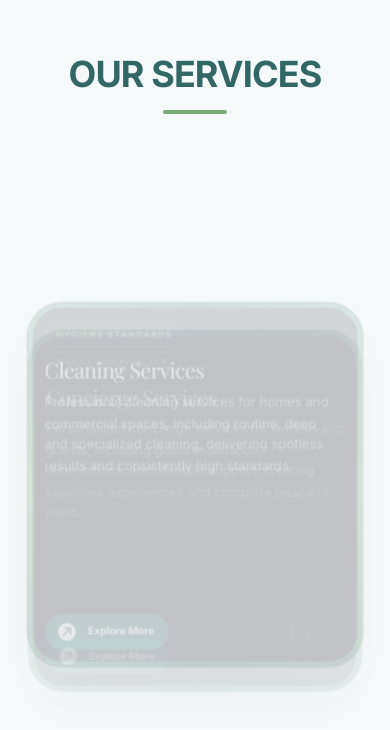
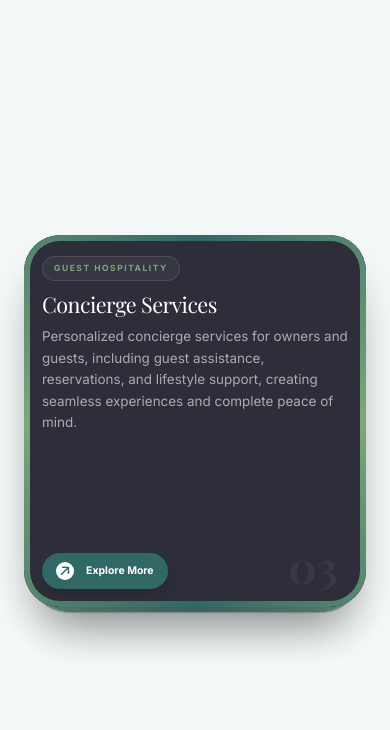
Before and after one commit to CarlosMaurin/vis_final, a React (Vite) app: page / in a window 390 px wide. Shown: the part 1469-2199 px from the top of the page. Built offline with nearby package versions, Linux system fonts and the light colour scheme; a web font is replaced by a local one.

Commit message:
Update Services.tsx

```diff
--- a/components/Services.tsx
+++ b/components/Services.tsx
@@ -11,12 +11,32 @@ import {
 import { X, CheckCircle2 } from 'lucide-react';
 import { ServiceCardProps } from '../types';
 
+// ─── Mobile card animation states ────────────────────────────────────────────
+type MobileCardState = 'hidden' | 'active' | 'stacked-1' | 'stacked-2';
+
+const MOBILE_STATES: Record<MobileCardState, object> = {
+  hidden:      { y: 160, opacity: 0,    scale: 0.92  },
+  active:      { y: 0,   opacity: 1,    scale: 1     },
+  'stacked-1': { y: 14,  opacity: 0.78, scale: 0.955 },
+  'stacked-2': { y: 22,  opacity: 0.58, scale: 0.915 },
+};
+
+const MOBILE_SPRING = {
+  type: 'spring' as const,
+  stiffness: 280,
+  damping: 26,
+  mass: 0.8,
+};
+// ─────────────────────────────────────────────────────────────────────────────
+
 interface AnimatedServiceCardProps extends ServiceCardProps {
   progress: MotionValue<number>;
   range: [number, number];
   onExplore: () => void;
   className?: string;
   style?: any;
+  /** When provided the card uses trigger-based spring animation (mobile only) */
+  mobileCardState?: MobileCardState;
 }
 
 const ServiceCard: React.FC<AnimatedServiceCardProps> = ({
@@ -29,12 +49,17 @@ const ServiceCard: React.FC<AnimatedServiceCardProps> = ({
   onExplore,
   className = '',
   style = {},
+  mobileCardState,
 }) => {
-  const opacity = useTransform(progress, range, [0, 1]);
+  // Desktop: scroll-driven transforms
+  const opacity    = useTransform(progress, range, [0, 1]);
   const translateY = useTransform(progress, range, [60, 0]);
-  const scale = useTransform(progress, range, [0.975, 1]);
+  const scale      = useTransform(progress, range, [0.975, 1]);
 
-  const PAD = 'clamp(18px, 2.2vw, 34px)';
+  // If mobileCardState is provided we are in mobile trigger-mode
+  const isMobile = mobileCardState != null;
+
+  const PAD         = 'clamp(18px, 2.2vw, 34px)';
   const FOOTER_SAFE = 'clamp(72px, 10vh, 110px)';
 
   const borderStyle: React.CSSProperties = {
@@ -53,10 +78,11 @@ const ServiceCard: React.FC<AnimatedServiceCardProps> = ({
 
   return (
     <motion.div
+      initial={isMobile ? MOBILE_STATES.hidden : undefined}
+      animate={isMobile ? MOBILE_STATES[mobileCardState] : undefined}
+      transition={isMobile ? MOBILE_SPRING : undefined}
       style={{
-        opacity,
-        y: translateY,
-        scale,
+        ...(isMobile ? {} : { opacity, y: translateY, scale }),
         height: 'clamp(320px, 44vh, 460px)',
         ...style,
       }}
@@ -66,16 +92,9 @@ const ServiceCard: React.FC<AnimatedServiceCardProps> = ({
 
       <div
         className="relative z-10 h-full"
-        style={{
-          padding: PAD,
-        }}
+        style={{ padding: PAD }}
       >
-        <div
-          className="h-full"
-          style={{
-            paddingBottom: FOOTER_SAFE,
-          }}
-        >
+        <div className="h-full" style={{ paddingBottom: FOOTER_SAFE }}>
           <div>
             <div
               className="inline-flex items-center rounded-full bg-white/5 backdrop-blur-md border border-white/10 font-bold uppercase tracking-[0.18em] text-accent"
@@ -115,11 +134,7 @@ const ServiceCard: React.FC<AnimatedServiceCardProps> = ({
 
         <div
           className="absolute flex items-end justify-between"
-          style={{
-            left: PAD,
-            right: PAD,
-            bottom: PAD,
-          }}
+          style={{ left: PAD, right: PAD, bottom: PAD }}
         >
           <button
             onClick={(e) => {
@@ -146,10 +161,7 @@ const ServiceCard: React.FC<AnimatedServiceCardProps> = ({
                 fill="none"
                 xmlns="http://www.w3.org/2000/svg"
                 className="transition-transform duration-300 ease-in-out group-hover/btn:translate-x-[150%] group-hover/btn:-translate-y-[150%]"
-                style={{
-                  width: 'clamp(10px, 0.9vw, 12px)',
-                  height: 'clamp(10px, 0.9vw, 12px)',
-                }}
+                style={{ width: 'clamp(10px, 0.9vw, 12px)', height: 'clamp(10px, 0.9vw, 12px)' }}
               >
                 <path
                   d="M13.376 11.552l-.264-10.44-10.44-.24.024 2.28 6.96-.048L.2 12.56l1.488 1.488 9.432-9.432-.048 6.912 2.304.024z"
@@ -162,10 +174,7 @@ const ServiceCard: React.FC<AnimatedServiceCardProps> = ({
                 fill="none"
                 xmlns="http://www.w3.org/2000/svg"
                 className="absolute transition-transform duration-300 ease-in-out translate-x-[-150%] translate-y-[150%] group-hover/btn:translate-x-0 group-hover/btn:translate-y-0 delay-75"
-                style={{
-                  width: 'clamp(10px, 0.9vw, 12px)',
-                  height: 'clamp(10px, 0.9vw, 12px)',
-                }}
+                style={{ width: 'clamp(10px, 0.9vw, 12px)', height: 'clamp(10px, 0.9vw, 12px)' }}
               >
                 <path
                   d="M13.376 11.552l-.264-10.44-10.44-.24.024 2.28 6.96-.048L.2 12.56l1.488 1.488 9.432-9.432-.048 6.912 2.304.024z"
@@ -200,20 +209,45 @@ const Services: React.FC = () => {
   const [selectedService, setSelectedService] = useState<number | null>(null);
 
   const [wrapperHeightPx, setWrapperHeightPx] = useState<number>(0);
-  const [navOffsetPx, setNavOffsetPx] = useState<number>(110);
-  const [activeMobileCard, setActiveMobileCard] = useState<number>(1);
+  const [navOffsetPx, setNavOffsetPx]         = useState<number>(110);
+
+  // ── Mobile stacking state ──────────────────────────────────────────────────
+  // How many cards have been triggered (0–3).
+  // Only advances forward — scrolling back keeps cards in their stacked state.
+  const [mobileCardsEntered, setMobileCardsEntered] = useState(0);
+
+  const getMobileCardState = (cardNumber: 1 | 2 | 3): MobileCardState => {
+    const diff = mobileCardsEntered - cardNumber;
+    if (diff < 0)   return 'hidden';
+    if (diff === 0) return 'active';
+    if (diff === 1) return 'stacked-1';
+    return 'stacked-2';
+  };
+
+  const getMobileZIndex = (cardNumber: 1 | 2 | 3): number => {
+    const diff = mobileCardsEntered - cardNumber;
+    if (diff < 0)   return 5;
+    if (diff === 0) return 30;
+    if (diff === 1) return 20;
+    return 10;
+  };
+
+  const getMobilePointerEvents = (cardNumber: 1 | 2 | 3) =>
+    mobileCardsEntered === cardNumber ? 'auto' : 'none';
+  // ──────────────────────────────────────────────────────────────────────────
 
   useEffect(() => {
     const calc = () => {
       const vh = window.innerHeight;
       const vw = window.innerWidth;
 
-      let screens = 5.75;
-      if (vw >= 768) screens = 4.8;
+      // Desktop screens unchanged. Mobile: 6.15 → 4.0 (3 card beats + title)
+      let screens = 4.0;
+      if (vw >= 768)  screens = 4.8;
       if (vw >= 1024) screens = 4.4;
       if (vw >= 1366) screens = 4.9;
-      if (vw < 768 && vh < 780) screens += 0.25;
-      if (vh < 720) screens += 0.2;
+      if (vw < 768 && vh < 780) screens += 0.2;
+      if (vh < 720)  screens += 0.15;
 
       setWrapperHeightPx(Math.round(vh * screens));
       setNavOffsetPx(vw >= 768 ? 120 : 104);
@@ -239,77 +273,28 @@ const Services: React.FC = () => {
     mass: 0.42,
   });
 
-  const mobileProgress = useSpring(scrollYProgress, {
-    stiffness: 118,
-    damping: 30,
-    mass: 0.34,
+  // ── Mobile card trigger thresholds ────────────────────────────────────────
+  // Card 1 → 0.22 | Card 2 → 0.48 | Card 3 → 0.72
+  // Raw scrollYProgress (no spring) for crisp threshold detection.
+  useMotionValueEvent(scrollYProgress, 'change', (latest) => {
+    setMobileCardsEntered((prev) => {
+      if (latest >= 0.72 && prev < 3) return 3;
+      if (latest >= 0.48 && prev < 2) return 2;
+      if (latest >= 0.22 && prev < 1) return 1;
+      return prev;
+    });
   });
+  // ──────────────────────────────────────────────────────────────────────────
 
-  useMotionValueEvent(mobileProgress, 'change', (latest) => {
-    if (latest < 0.36) {
-      setActiveMobileCard(1);
-    } else if (latest < 0.66) {
-      setActiveMobileCard(2);
-    } else {
-      setActiveMobileCard(3);
-    }
-  });
+  // Desktop title animations (unchanged)
+  const bigTitleOpacity = useTransform(smoothProgress, [0, 0.12], [0, 0.07]);
+  const titleOpacity    = useTransform(smoothProgress, [0, 0.12], [0, 1]);
+  const titleY          = useTransform(smoothProgress, [0, 0.12], [10, 0]);
 
-  const bigTitleOpacity = useTransform(smoothProgress, [0, 0.12], [0, 0.07]);
-  const titleOpacity = useTransform(smoothProgress, [0, 0.12], [0, 1]);
-  const titleY = useTransform(smoothProgress, [0, 0.12], [10, 0]);
-
-  const titleMobileOpacity = useTransform(mobileProgress, [0.03, 0.13, 0.19], [0, 1, 1]);
-  const titleMobileY = useTransform(mobileProgress, [0.03, 0.13], [22, 0]);
-  const titleMobileScale = useTransform(mobileProgress, [0.03, 0.13], [0.985, 1]);
-
-  const mCard1Y = useTransform(
-    mobileProgress,
-    [0.14, 0.22, 0.34, 0.46, 1],
-    [88, 0, 0, -24, -24]
-  );
-  const mCard1Scale = useTransform(
-    mobileProgress,
-    [0.14, 0.22, 0.34, 0.46, 1],
-    [0.965, 1, 1, 0.972, 0.972]
-  );
-  const mCard1Opacity = useTransform(
-    mobileProgress,
-    [0.14, 0.22, 0.34, 0.46, 1],
-    [0, 1, 1, 0.58, 0.58]
-  );
-
-  const mCard2Y = useTransform(
-    mobileProgress,
-    [0.00, 0.30, 0.40, 0.50, 0.64, 0.76, 1],
-    [68, 68, 54, 0, 0, -24, -24]
-  );
-  const mCard2Scale = useTransform(
-    mobileProgress,
-    [0.00, 0.30, 0.40, 0.50, 0.64, 0.76, 1],
-    [0.985, 0.985, 0.988, 1, 1, 0.972, 0.972]
-  );
-  const mCard2Opacity = useTransform(
-    mobileProgress,
-    [0.00, 0.30, 0.40, 0.50, 0.64, 0.76, 1],
-    [0.18, 0.18, 0.42, 1, 1, 0.58, 0.58]
-  );
-
-  const mCard3Y = useTransform(
-    mobileProgress,
-    [0.00, 0.54, 0.66, 0.78, 1],
-    [94, 94, 56, 0, 0]
-  );
-  const mCard3Scale = useTransform(
-    mobileProgress,
-    [0.00, 0.54, 0.66, 0.78, 1],
-    [0.975, 0.975, 0.988, 1, 1]
-  );
-  const mCard3Opacity = useTransform(
-    mobileProgress,
-    [0.00, 0.54, 0.66, 0.78, 1],
-    [0.1, 0.1, 0.38, 1, 1]
-  );
+  // Mobile title animations (unchanged)
+  const titleMobileOpacity = useTransform(scrollYProgress, [0.03, 0.13, 0.19], [0, 1, 1]);
+  const titleMobileY       = useTransform(scrollYProgress, [0.03, 0.13], [22, 0]);
+  const titleMobileScale   = useTransform(scrollYProgress, [0.03, 0.13], [0.985, 1]);
 
   const serviceData = useMemo(
     () => [
@@ -355,35 +340,20 @@ const Services: React.FC = () => {
           scrollbar-color: rgba(49, 103, 101, 0.58) transparent;
           scroll-behavior: smooth;
         }
-
-        .elegant-scroll::-webkit-scrollbar {
-          width: 8px;
-        }
-
+        .elegant-scroll::-webkit-scrollbar { width: 8px; }
         .elegant-scroll::-webkit-scrollbar-track {
           background: transparent;
           border-radius: 999px;
           margin: 10px 0;
         }
-
         .elegant-scroll::-webkit-scrollbar-thumb {
-          background: linear-gradient(
-            180deg,
-            rgba(124, 168, 122, 0.92) 0%,
-            rgba(49, 103, 101, 0.92) 100%
-          );
+          background: linear-gradient(180deg, rgba(124,168,122,0.92) 0%, rgba(49,103,101,0.92) 100%);
           border-radius: 999px;
-          border: 1.5px solid rgba(255, 255, 255, 0.95);
+          border: 1.5px solid rgba(255,255,255,0.95);
         }
-
         .elegant-scroll::-webkit-scrollbar-thumb:hover {
-          background: linear-gradient(
-            180deg,
-            rgba(124, 168, 122, 1) 0%,
-            rgba(49, 103, 101, 1) 100%
-          );
+          background: linear-gradient(180deg, rgba(124,168,122,1) 0%, rgba(49,103,101,1) 100%);
         }
-
         .modal-scroll-area {
           height: 100%;
           overflow-y: auto;
@@ -401,6 +371,8 @@ const Services: React.FC = () => {
         <div className="sticky top-0 h-screen w-full overflow-hidden px-6">
           <div className="max-w-7xl mx-auto w-full h-full">
             <div className="h-full flex flex-col justify-center pt-28 md:pt-32 pb-16 md:pb-20">
+
+              {/* ── Desktop title (unchanged) ─────────────────────────── */}
               <div className="hidden md:block relative mb-10 lg:mb-12">
                 <motion.h2
                   style={{ opacity: bigTitleOpacity }}
@@ -422,6 +394,7 @@ const Services: React.FC = () => {
                 </motion.div>
               </div>
 
+              {/* ── Mobile title (unchanged) ──────────────────────────── */}
               <div className="md:hidden mb-10">
                 <motion.div
                   style={{
@@ -438,6 +411,7 @@ const Services: React.FC = () => {
                 </motion.div>
               </div>
 
+              {/* ── Desktop cards (unchanged) ─────────────────────────── */}
               <div className="hidden md:grid grid-cols-3 gap-10 lg:gap-12 items-stretch">
                 <ServiceCard
                   number="#01"
@@ -471,8 +445,14 @@ const Services: React.FC = () => {
                 />
               </div>
 
+              {/* ── Mobile cards — stacking animation ────────────────────
+                  Each card triggers independently via scroll threshold.
+                  Spring animation snaps card to position on a single scroll
+                  gesture. Previous cards peek from behind as a visible deck.
+              ─────────────────────────────────────────────────────────── */}
               <div className="md:hidden relative flex-1 flex items-center justify-center">
-                <div className="relative w-full" style={{ height: 'clamp(360px, 49vh, 510px)' }}>
+                <div className="relative w-full" style={{ height: 'clamp(350px, 48vh, 500px)' }}>
+
                   <ServiceCard
                     number="#01"
                     category="Estate Management"
@@ -480,16 +460,14 @@ const Services: React.FC = () => {
                     description="From preventive technical support to seamless vendor coordination, we handle every operational detail. Our dedicated team acts as your local eyes and ears."
                     direction="up"
                     progress={smoothProgress}
-                    range={[0.14, 0.22]}
+                    range={[0.18, 0.28]}
                     onExplore={() => setSelectedService(1)}
+                    mobileCardState={getMobileCardState(1)}
                     style={{
-                      y: mCard1Y,
-                      scale: mCard1Scale,
-                      opacity: mCard1Opacity,
                       position: 'absolute',
                       inset: 0,
-                      zIndex: activeMobileCard === 1 ? 30 : 20,
-                      pointerEvents: activeMobileCard === 1 ? 'auto' : 'none',
+                      zIndex: getMobileZIndex(1),
+                      pointerEvents: getMobilePointerEvents(1),
                     }}
                   />
 
@@ -500,16 +478,14 @@ const Services: React.FC = () => {
                     description="Professional cleaning services for homes and commercial spaces, including routine, deep, and specialized cleaning, delivering spotless results and consistently high standards."
                     direction="up"
                     progress={smoothProgress}
-                    range={[0.40, 0.50]}
+                    range={[0.44, 0.56]}
                     onExplore={() => setSelectedService(2)}
+                    mobileCardState={getMobileCardState(2)}
                     style={{
-                      y: mCard2Y,
-                      scale: mCard2Scale,
-                      opacity: mCard2Opacity,
                       position: 'absolute',
                       inset: 0,
-                      zIndex: activeMobileCard === 2 ? 30 : activeMobileCard === 3 ? 10 : 20,
-                      pointerEvents: activeMobileCard === 2 ? 'auto' : 'none',
+                      zIndex: getMobileZIndex(2),
+                      pointerEvents: getMobilePointerEvents(2),
                     }}
                   />
 
@@ -520,25 +496,26 @@ const Services: React.FC = () => {
                     description="Personalized concierge services for owners and guests, including guest assistance, reservations, and lifestyle support, creating seamless experiences and complete peace of mind."
                     direction="up"
                     progress={smoothProgress}
-                    range={[0.66, 0.78]}
+                    range={[0.72, 0.84]}
                     onExplore={() => setSelectedService(3)}
+                    mobileCardState={getMobileCardState(3)}
                     style={{
-                      y: mCard3Y,
-                      scale: mCard3Scale,
-                      opacity: mCard3Opacity,
                       position: 'absolute',
                       inset: 0,
-                      zIndex: activeMobileCard === 3 ? 30 : 10,
-                      pointerEvents: activeMobileCard === 3 ? 'auto' : 'none',
+                      zIndex: getMobileZIndex(3),
+                      pointerEvents: getMobilePointerEvents(3),
                     }}
                   />
+
                 </div>
               </div>
+
             </div>
           </div>
         </div>
       </div>
 
+      {/* ── Modal (completely unchanged) ────────────────────────────────── */}
       <AnimatePresence>
         {selectedService !== null && (
           <>
@@ -583,12 +560,7 @@ const Services: React.FC = () => {
                       <X className="w-5 h-5" />
                     </button>
 
-                    <div
-                      className="h-full flex flex-col"
-                      style={{
-                        paddingTop: '6px',
-                      }}
-                    >
+                    <div className="h-full flex flex-col" style={{ paddingTop: '6px' }}>
                       <div className="flex-shrink-0 pr-12">
                         <div className="inline-block px-4 py-1.5 rounded-full bg-accent/10 text-[10px] text-accent font-black uppercase tracking-[0.2em] mb-4">
                           Service Details
```
